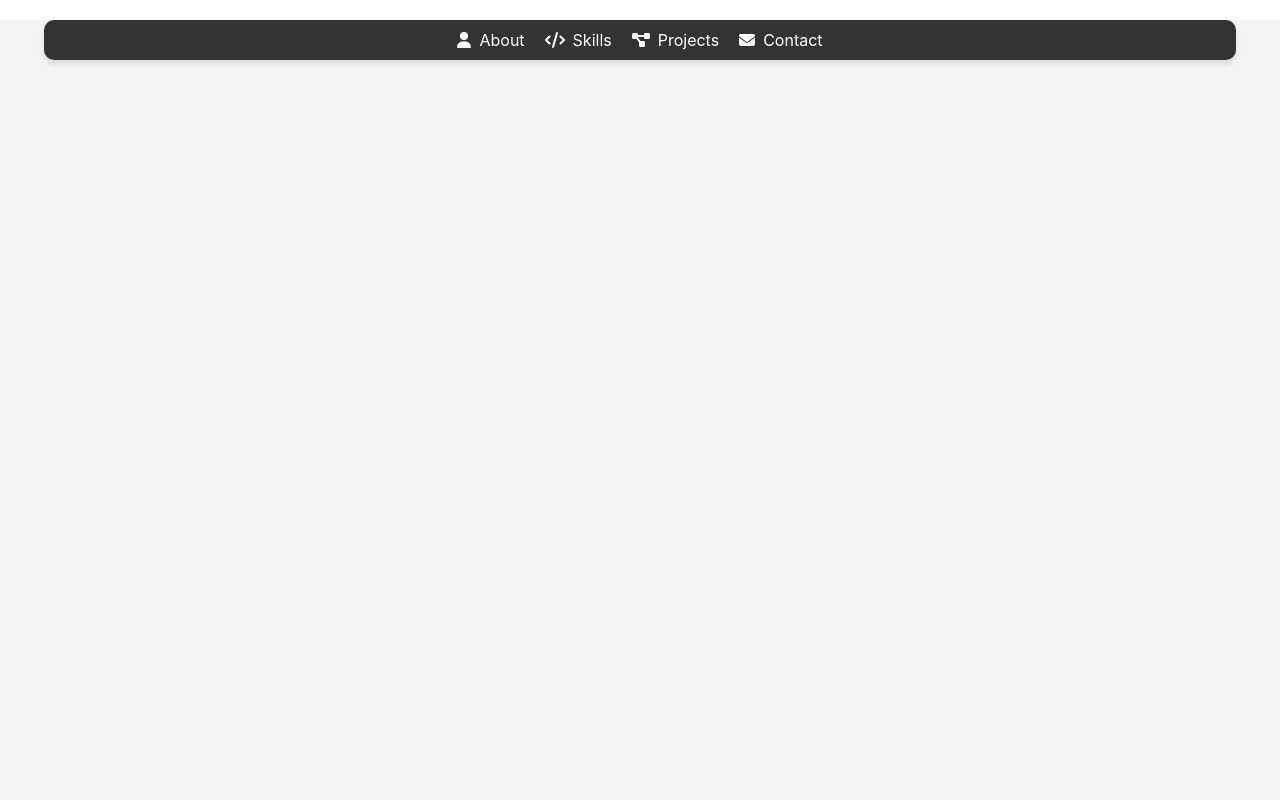
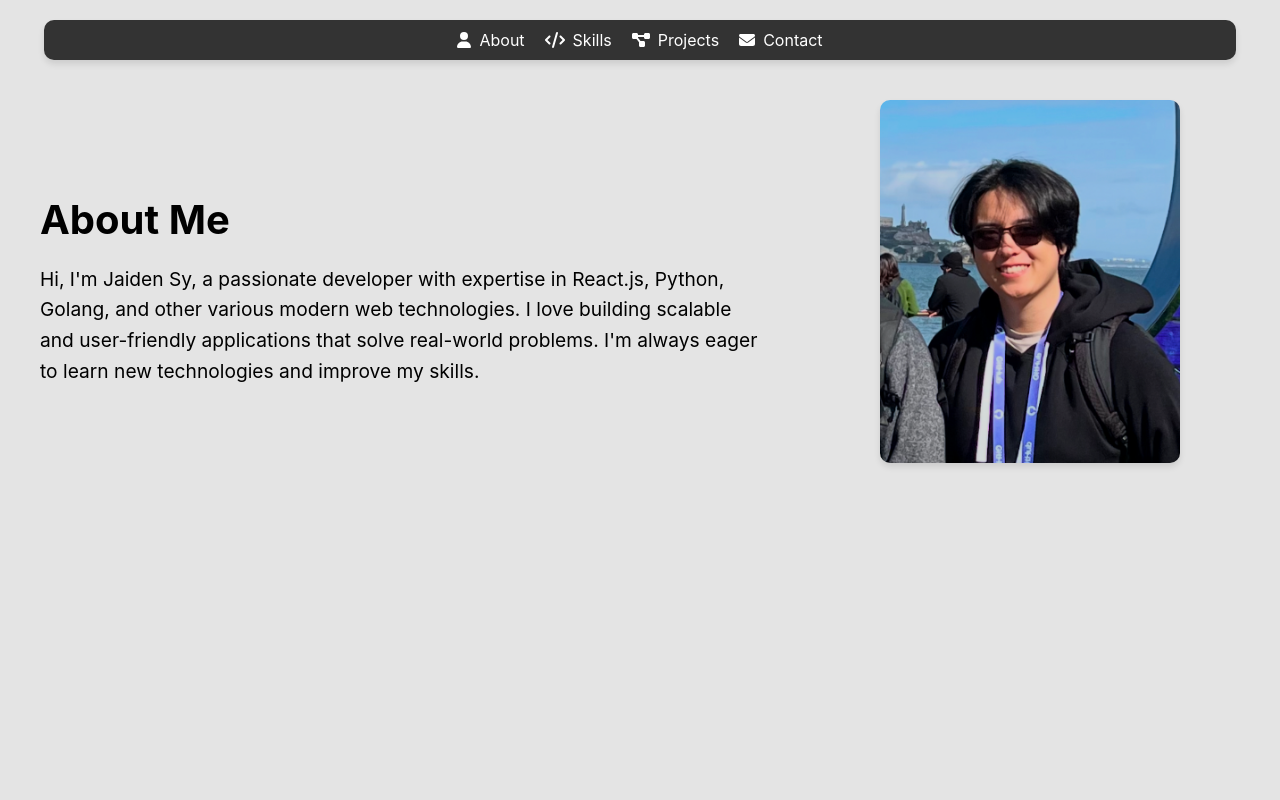
Before and after one commit to JaidenSy/PortfolioSite, a React (Create React App) app in the folder frontend/: page / in a window 1280 px wide. Shown: the top 800 px of the page. Built offline with nearby package versions, Linux system fonts and the light colour scheme.

Commit message:
updated About Me section with basic info and image

```diff
--- a/frontend/src/App.css
+++ b/frontend/src/App.css
@@ -1,38 +1,37 @@
-.App {
+/* About Me Section */
+.about-content {
+  display: flex;
+  align-items: center;
+  justify-content: space-between;
+  max-width: 1200px;
+  margin: 0 auto;
+  padding: 20px;
+}
+
+.about-text {
+  flex: 1;
+  max-width: 60%;
+}
+
+.about-text h1 {
+  font-size: 2.5rem;
+  margin-bottom: 20px;
+}
+
+.about-text p {
+  font-size: 1.2rem;
+  line-height: 1.6;
+}
+
+.about-photo {
+  flex: 1;
+  max-width: 35%;
   text-align: center;
 }
 
-.App-logo {
-  height: 40vmin;
-  pointer-events: none;
+.about-photo img {
+  width: 100%;
+  max-width: 300px;
+  border-radius: 10px;
+  box-shadow: 0 4px 6px rgba(0, 0, 0, 0.1);
 }
-
-@media (prefers-reduced-motion: no-preference) {
-  .App-logo {
-    animation: App-logo-spin infinite 20s linear;
-  }
-}
-
-.App-header {
-  background-color: #282c34;
-  min-height: 100vh;
-  display: flex;
-  flex-direction: column;
-  align-items: center;
-  justify-content: center;
-  font-size: calc(10px + 2vmin);
-  color: white;
-}
-
-.App-link {
-  color: #61dafb;
-}
-
-@keyframes App-logo-spin {
-  from {
-    transform: rotate(0deg);
-  }
-  to {
-    transform: rotate(360deg);
-  }
-}
--- a/frontend/src/App.js
+++ b/frontend/src/App.js
@@ -6,20 +6,26 @@ function App() {
   return (
     <div className="App">
       <NavBar />
-      <section id="home" style={{ height: '100vh', background: '#f4f4f4' }}>
-        <h1>Welcome to My Portfolio</h1>
+      <section id="about" style={{ height: '100vh', background: '#e4e4e4', paddingTop: '80px' }}>
+        <div className="about-content">
+          <div className="about-text">
+            <h1>About Me</h1>
+            <p>
+              Hi, I'm Jaiden Sy, a passionate developer with expertise in React.js, Python, Golang, and other various modern web technologies.
+              I love building scalable and user-friendly applications that solve real-world problems. I'm always eager to learn new technologies and improve my skills.
+
+            </p>
+          </div>
+          <div className="about-photo">
+            <img src="/images/Github-Universe-Profile.png" alt="Jaiden Profile Pic" />
+          </div>
+        </div>
       </section>
-      <section id="about" style={{ height: '100vh', background: '#e4e4e4' }}>
-        <h1>About Me</h1>
+      <section id="skills" style={{ height: '100vh', background: '#c4c4c4' }}>
+        <h1>Skills</h1>
       </section>
       <section id="projects" style={{ height: '100vh', background: '#d4d4d4' }}>
         <h1>Projects</h1>
-      </section>
-      <section id="blog" style={{ height: '100vh', background: '#c4c4c4' }}>
-        <h1>Blog</h1>
-      </section>
-      <section id="resume" style={{ height: '100vh', background: '#b4b4b4' }}>
-        <h1>Resume</h1>
       </section>
       <section id="contact" style={{ height: '100vh', background: '#a4a4a4' }}>
         <h1>Contact Me</h1>
--- a/frontend/src/components/Navbar/Navbar.css
+++ b/frontend/src/components/Navbar/Navbar.css
@@ -1,41 +1,41 @@
 .navbar {
   position: fixed;
-  top: 20px; /* Add space from the top */
-  left: 50%; /* Center the navbar horizontally */
-  transform: translateX(-50%); /* Center the navbar horizontally */
-  width: 90%; /* Set a width less than 100% to create space on the sides */
-  max-width: 1200px; /* Optional: Set a max-width for larger screens */
+  top: 20px; /* Increased top padding */
+  left: 50%;
+  transform: translateX(-50%);
+  width: 90%;
+  max-width: 1200px;
   background-color: #333;
   color: white;
   padding: 10px 20px;
-  border-radius: 10px; /* Add rounded corners for a floating effect */
-  box-shadow: 0 4px 6px rgba(0, 0, 0, 0.1); /* Add a shadow for a floating effect */
+  border-radius: 10px;
+  box-shadow: 0 4px 6px rgba(0, 0, 0, 0.1);
   transition: transform 0.3s ease-in-out;
   z-index: 1000;
   display: flex;
-  justify-content: center; /* Center the links horizontally */
+  justify-content: center;
   align-items: center;
 }
 
 .navbar--visible {
-  transform: translate(-50%, 0); /* Center horizontally and show */
+  transform: translate(-50%, 0);
 }
 
 .navbar--hidden {
-  transform: translate(-50%, -100%); /* Center horizontally and hide */
+  transform: translate(-50%, calc(-100% - 20px)); /* Adjust for top padding */
 }
 
 .navbar-content {
   display: flex;
-  justify-content: center; /* Center the links horizontally */
+  justify-content: center;
   align-items: center;
-  width: 100%; /* Ensure the content takes full width */
+  width: 100%;
 }
 
 .navbar-links {
   list-style: none;
   display: flex;
-  gap: 20px; /* Space between links */
+  gap: 20px;
   margin: 0;
   padding: 0;
 }
@@ -46,14 +46,13 @@
   font-size: 1rem;
   display: flex;
   align-items: center;
-  gap: 8px; /* Space between icon and text */
+  gap: 8px;
 }
 
 .navbar-links a:hover {
-  color: #61dafb; /* Change to your preferred hover color */
+  color: #61dafb;
 }
 
-/* Ensure the navbar content doesn't overflow on small screens */
 @media (max-width: 768px) {
   .navbar {
     padding: 10px;
```
Also changed, not shown: frontend/public/images/Github-Universe-Profile.png (added).
